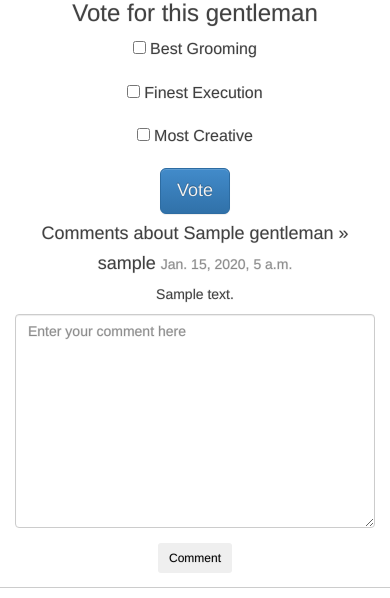
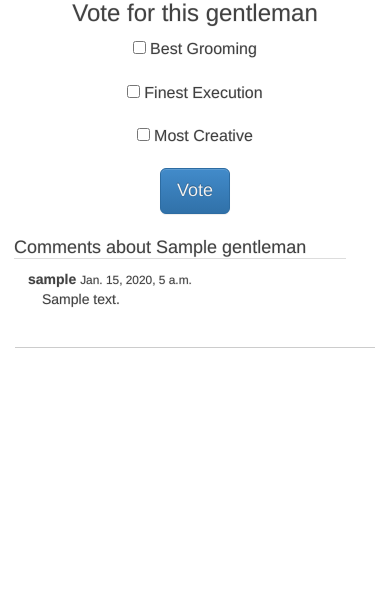
Before and after one commit to mavroskardia/mustache2013, a Django app: page / in a window 390 px wide. Shown: the part 910-1508 px from the top of the page. After the commit the page ends 1258 px from the top, so only its background shows below. Run offline with Django 3.2, Linux system fonts and the light colour scheme; tables that the repository leaves empty hold one stand-in row (values such as "Sample post"); some libraries are stand-ins or nearby versions; some web fonts are replaced.

Commit message:
Finished initial comment implementation

```diff
--- a/mustache/voting/forms.py
+++ b/mustache/voting/forms.py
@@ -29,5 +29,5 @@ class CommentForm(forms.ModelForm):
 		fields = ('text',)
 
 		widgets = {
-			'text': forms.Textarea(attrs={'placeholder':'Enter your comment here','class':'form-control'}),
+			'text': forms.Textarea(attrs={'rows': 2, 'placeholder':'Enter your comment here','class':'form-control'}),
 		}
--- a/mustache/voting/static/css/custom.css
+++ b/mustache/voting/static/css/custom.css
@@ -1,4 +1,10 @@
 /* custom.css */
+
+body { background-color: #fff; }
+
+@media (max-width: 720px) {
+	body { text-align: center; }
+}
 
 body,h1,h2,h3,h4 {
     font-family: "Belleza", "Helvetica Neue", Helvetica, Arial, sans-serif;
@@ -6,15 +12,25 @@ body,h1,h2,h3,h4 {
     -webkit-text-stroke: 1px rgba(0,0,0,0.1);
     color: #444;
 }
-body { background-color: #fff; }
 
 h1 { color: #7C5A3C; text-shadow: 1px 1px 3px rgba(0,0,0,0.2); }
+
 h2 { font-size: 40px; }
 
 label { font-weight: 400; }
 
-@media (max-width: 720px) {
-	body { text-align: center; }
+.pointer { cursor: pointer; }
+
+.comments { text-align: left; padding: 1em; }
+
+.comments h4 {
+	border-bottom: solid 1px #ddd;
 }
 
-.pointer { cursor: pointer; }
+.comments [id^="comments"] {
+	margin-left: 1em;
+}
+
+.comments [id^="comments"] p {
+	margin-left: 1em;
+}
--- a/mustache/voting/templates/voting/home.html
+++ b/mustache/voting/templates/voting/home.html
@@ -14,7 +14,8 @@
 {% if gentlemen|length %}
     {% for g in gentlemen %}
     <li>
-        <section class="gentleman row">
+        <section class="gentleman clearfix">
+            <div class="row">
                 <h2>{{g.name}} <small>{{g.tagline}}</small></h2>
                 <section class="before col-2 col-lg-3">
                     <h3>Before</h3>
@@ -69,34 +70,40 @@
                         </fieldset>
                     </form>
                 </section>
-
+            </div>
             <!-- comments section -->
-            <section class="clearfix">
-                <h4 class="pointer" data-toggle="collapse" data-target="#comments{{forloop.counter}}">Comments about {{g.name}} &raquo;</h4>
-                <div id="comments{{forloop.counter}}" class="in col-12">
+            {% if g.comment_set.count or user.is_authenticated %}
+            <section class="row comments col-xs-12 col-xs-offset-2">
+                <h4 class="pointer" data-toggle="collapse" data-target="#comments{{forloop.counter}}">Comments about {{g.name}}</h4>
+                <div id="comments{{forloop.counter}}" class="in">
                     {% if g.comment_set.count %}
                     <ul class="list-unstyled">
                     {% for c in g.comment_set.all %}
                         <li>
-                            <h4>{{c.poster.username}} <small>{{c.timestamp}}</small></h4>
+                            <strong>{{c.poster.username}}</strong>
+                            <small>{{c.timestamp}}</small>
                             <p>{{c.text}}</p>
                         </li>
                     {% endfor %}
                     </ul>
                     {% endif %}
-                    <form class="col-12" action="{% url 'voting:comment' %}">
+                    {% if user.is_authenticated %}
+                    <form class="col-12 col-lg-12" method="post" action="{% url 'voting:comment' %}">
                         {% csrf_token %}
                         <input type="hidden" name="gentleman_id" value="{{g.id}}" />
                         <fieldset>
                             <section class="form-group col-sm-8">
                                 {{ comment_form.text }}
                             </section>
+                            <section class="form-group">
+                                <button type="submit" class="btn btn-sm">Comment</button>
+                            </section>
                         </fieldset>
-                        <button type="submit" class="btn btn-sm">Comment</button>
                     </form>
+                    {% endif %}
                 </div>
             </section>
-
+            {% endif %}
             <!-- end comments section -->
 
         </section>
--- a/mustache/voting/views.py
+++ b/mustache/voting/views.py
@@ -137,10 +137,19 @@ def vote(req):
     return HttpResponseRedirect(reverse('home'))
 
 def comment(req):
-    if req.method == 'POST':
-        pass
+    if req.method == 'POST' and 'text' in req.POST and req.POST['text']:
+        g = get_object_or_404(Gentleman, pk=req.POST['gentleman_id'])
 
-    messages.info(req, 'Added comment??')
+        cf = CommentForm(req.POST)
+
+        if cf.is_valid():
+            c = Comment()
+            c.poster = req.user
+            c.gentleman = g
+            c.text = cf.cleaned_data['text']
+            c.save()
+
+            messages.info(req, 'Added comment!')
 
     return HttpResponseRedirect(reverse('home'))
 
```
Lines whose indentation alone changed are shown as unchanged.
